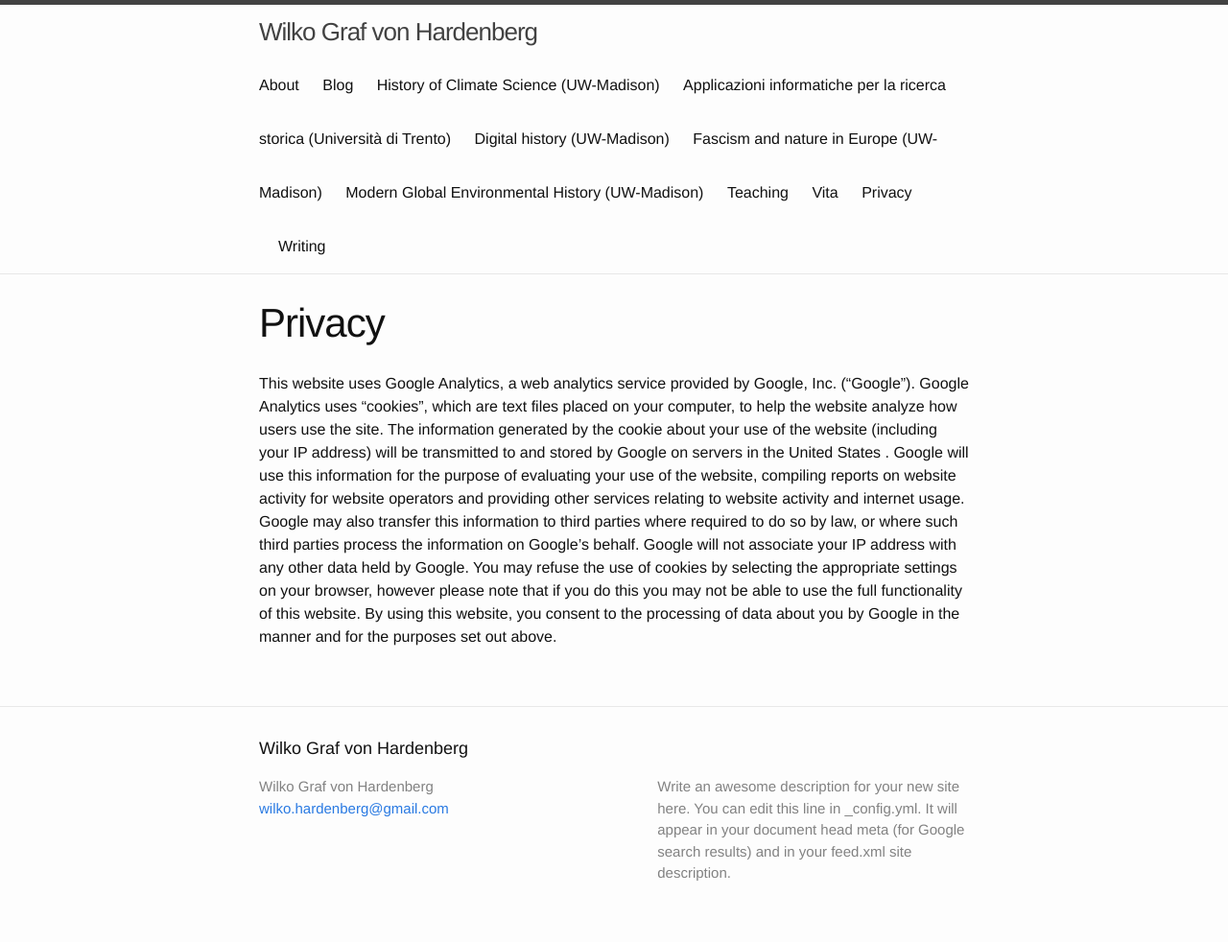
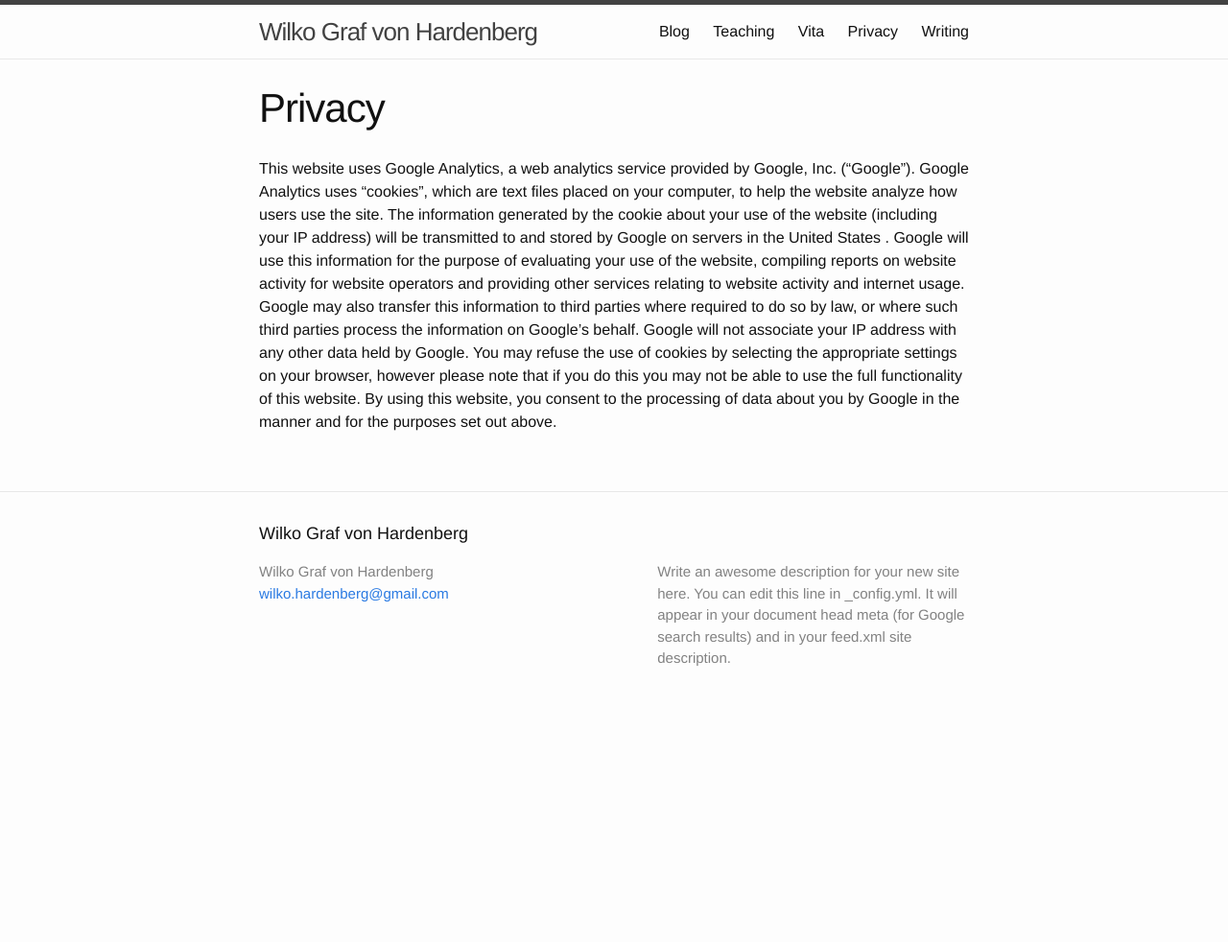
Before and after one commit to wilkohardenberg/website, a Jekyll site: the page built from privacy/index.markdown, in a window 1280 px wide. Shown: the whole page at 96% size. Built offline with Jekyll 4.4.1, drawn with Linux system fonts in a browser that asks for light colours; after the commit the page ends 900 px from its top, so only the background shows below that.

Commit message:
Only show 'main' pages in the menu. Main pages don't have .html in the permalink

```diff
--- a/_includes/header.html
+++ b/_includes/header.html
@@ -15,7 +15,7 @@
 
       <div class="trigger">
         {% for page in site.pages %}
-          {% if page.title %}
+          {% if page.title and page.menu == 'main' %}
           <a class="page-link" href="{{ page.url | prepend: site.baseurl }}">{{ page.title }}</a>
           {% endif %}
         {% endfor %}
--- a/blog.html
+++ b/blog.html
@@ -1,6 +1,7 @@
 ---
 layout: default
 title: Blog
+menu: main
 permalink: /blog/
 ---
 
--- a/privacy/index.markdown
+++ b/privacy/index.markdown
@@ -3,6 +3,7 @@ layout: page
 status: publish
 published: true
 title: Privacy
+menu: main
 author:
   display_name: Wilko Hardenberg
   login: wilkohardenberg
@@ -17,5 +18,6 @@ date_gmt: '2011-10-27 08:39:35 -0500'
 categories: []
 tags: []
 comments: []
+permalink: /privacy/
 ---
 <p>This website uses Google Analytics, a web analytics service provided by Google, Inc. (&ldquo;Google&rdquo;). Google Analytics uses &ldquo;cookies&rdquo;, which are text files placed on your computer, to help the website analyze how users use the site. The information generated by the cookie about your use of the website (including your IP address) will be transmitted to and stored by Google on servers in the United States . Google will use this information for the purpose of evaluating your use of the website, compiling reports on website activity for website operators and providing other services relating to website activity and internet usage. Google may also transfer this information to third parties where required to do so by law, or where such third parties process the information on Google&rsquo;s behalf. Google will not associate your IP address with any other data held by Google. You may refuse the use of cookies by selecting the appropriate settings on your browser, however please note that if you do this you may not be able to use the full functionality of this website. By using this website, you consent to the processing of data about you by Google in the manner and for the purposes set out above.</p>
--- a/teaching/index.markdown
+++ b/teaching/index.markdown
@@ -3,6 +3,7 @@ layout: page
 status: publish
 published: true
 title: Teaching
+menu: main
 author:
   display_name: Wilko Hardenberg
   login: wilkohardenberg
@@ -17,6 +18,7 @@ date_gmt: '2013-09-26 16:03:38 -0500'
 categories: []
 tags: []
 comments: []
+permalink: /teaching/
 ---
 <p><strong>Current classes at the University of Wisconsin - Madison<&#47;strong></p>
 <ul>
--- a/vita/index.markdown
+++ b/vita/index.markdown
@@ -3,6 +3,7 @@ layout: page
 status: publish
 published: true
 title: Vita
+menu: main
 author:
   display_name: Wilko Hardenberg
   login: wilkohardenberg
@@ -17,6 +18,7 @@ date_gmt: '2011-04-24 09:14:31 -0500'
 categories: []
 tags: []
 comments: []
+permalink: /vita/
 ---
 <p><strong>Education</strong></p>
 <p>Ph.D. degree at Department of Geography and Girton College, University of Cambridge. Dissertation title: “Fascist Nature. Environmental Policies and Conflicts in Italy, 1922-1945”. Supervisor: prof. Susan E. Owens. (2007)</p>
--- a/writing/index.markdown
+++ b/writing/index.markdown
@@ -3,6 +3,7 @@ layout: page
 status: publish
 published: true
 title: Writing
+menu: main
 author:
   display_name: Wilko Hardenberg
   login: wilkohardenberg
@@ -17,6 +18,7 @@ date_gmt: '2011-04-24 09:50:56 -0500'
 categories: []
 tags: []
 comments: []
+permalink: /writing/
 ---
 **Book chapters**
 
```
